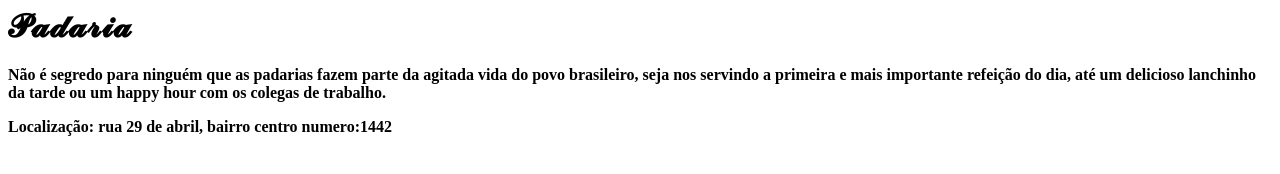
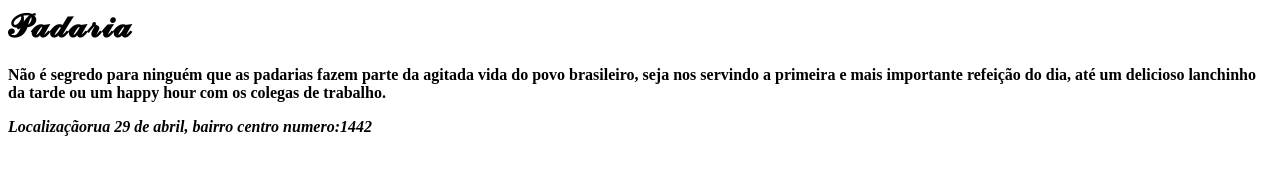
Before and after one commit to nicolleribaski07/Web_Site_20231D, a plain HTML site: page index.html in a window 1280 px wide. Drawn offline with Linux system fonts and the light colour scheme.

Commit message:
Update index.html

```diff
--- a/index.html
+++ b/index.html
@@ -1,4 +1,4 @@
 <h1><strong>𝓟𝓪𝓭𝓪𝓻𝓲𝓪</h1><strong>
 
 <p>Não é segredo para ninguém que as padarias fazem parte da agitada vida do povo brasileiro, seja nos servindo a primeira e mais importante refeição do dia, até um delicioso lanchinho da tarde ou um happy hour com os colegas de trabalho.</p>
-<p>Localização: rua 29 de abril, bairro centro  numero:1442</p>
+<p><em>Localização<strong>rua 29 de abril, bairro centro  numero:1442</strong></em></p>
```
